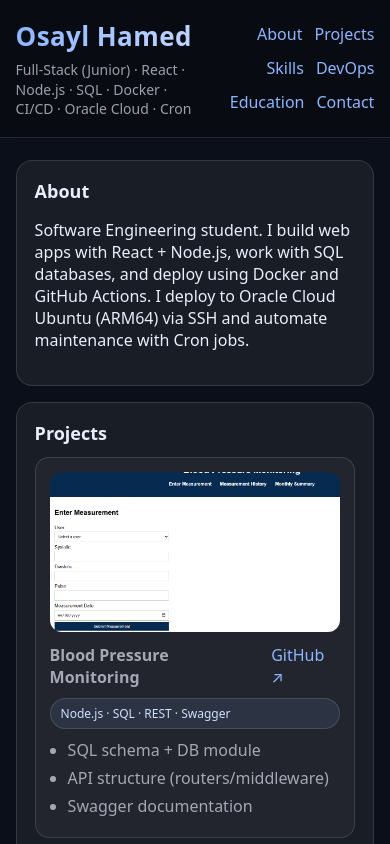
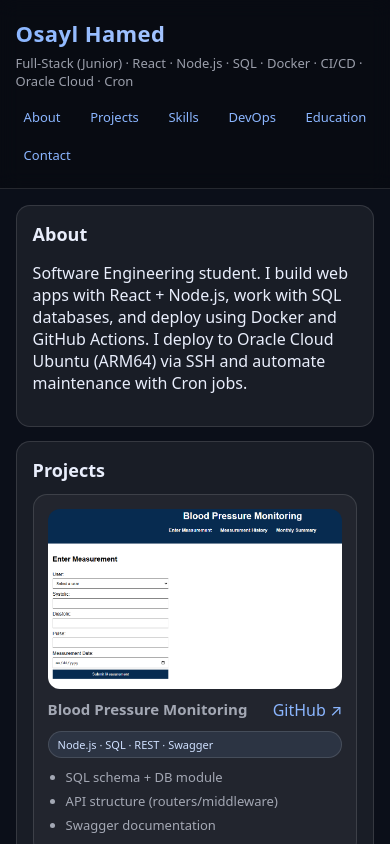
Before and after one commit to osayl12/osayl-resume, a React (Create React App) app: page / in a window 390 px wide. Shown: the top 844 px of the page. Built offline with nearby package versions, Linux system fonts and the light colour scheme.

Commit message:
style: improve mobile responsiveness and touch-friendly layout

```diff
--- a/src/styles/app.css
+++ b/src/styles/app.css
@@ -317,3 +317,96 @@ main.container{
   font-size:13px;
   color:var(--muted);
 }
+
+
+/* =====================================================
+   Mobile responsiveness
+   ===================================================== */
+
+@media (max-width: 600px) {
+
+  /* ---------- Layout ---------- */
+  main.container {
+    padding: 16px 0 28px;
+    gap: 14px;
+  }
+
+  .card {
+    padding: 16px;
+    border-radius: 14px;
+  }
+
+  /* ---------- Header ---------- */
+  .header-inner {
+    flex-direction: column;
+    align-items: flex-start;
+    gap: 12px;
+  }
+
+  .nav {
+    width: 100%;
+    justify-content: space-between;
+    gap: 8px;
+  }
+
+  .nav a {
+    font-size: 13px;
+    padding: 6px 8px;
+  }
+
+  .name {
+    font-size: 22px;
+  }
+
+  .subtitle {
+    font-size: 13px;
+  }
+
+  /* ---------- Projects ---------- */
+  .project-card {
+    border-radius: 14px;
+  }
+
+  .project-image {
+    height: 180px; /* Bigger image for mobile clarity */
+    margin-bottom: 10px;
+  }
+
+  .project h3 {
+    font-size: 15px;
+  }
+
+  .badge {
+    font-size: 11px;
+    padding: 5px 9px;
+  }
+
+  .list {
+    font-size: 13px;
+  }
+
+  /* ---------- Skills ---------- */
+  .chip {
+    font-size: 11px;
+    padding: 6px 9px;
+  }
+
+  /* ---------- Contact ---------- */
+  .contact {
+    flex-direction: column;
+    align-items: stretch;
+    gap: 8px;
+  }
+
+  .contact a {
+    text-align: center;
+    padding: 10px;
+    font-size: 14px;
+  }
+
+  /* ---------- Footer ---------- */
+  .footer {
+    font-size: 12px;
+    padding: 14px 0;
+  }
+}
```
